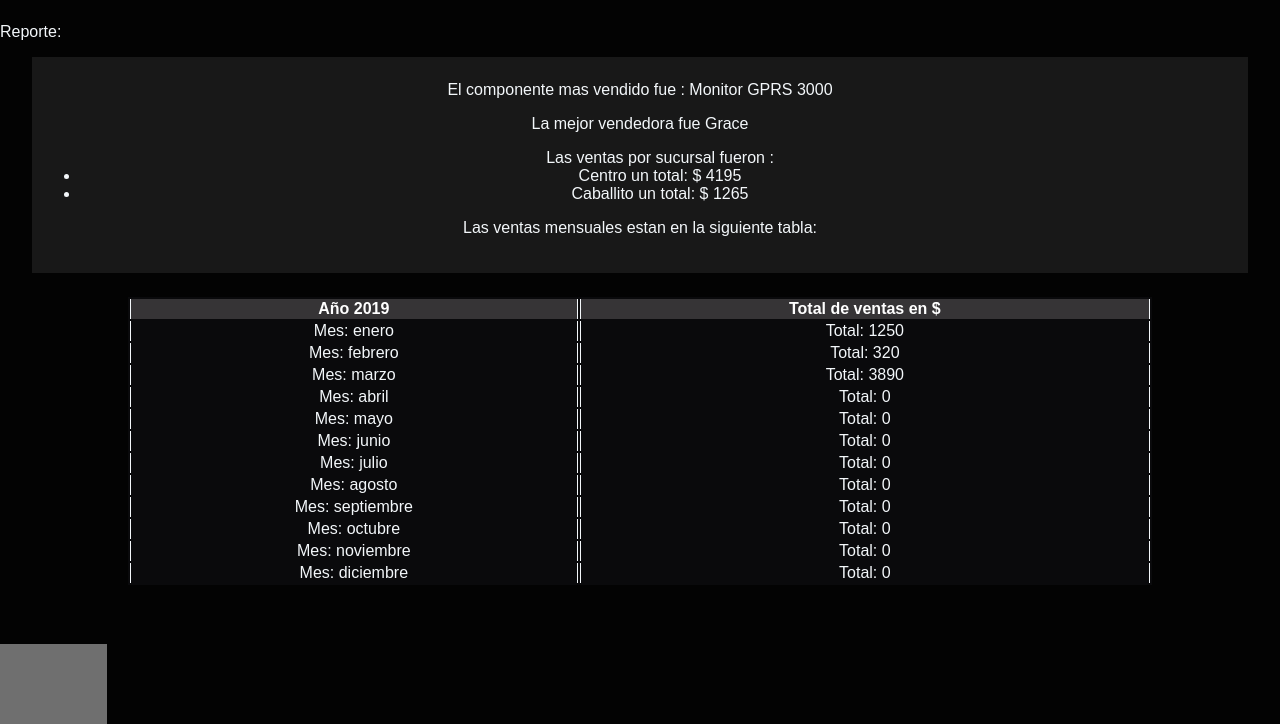
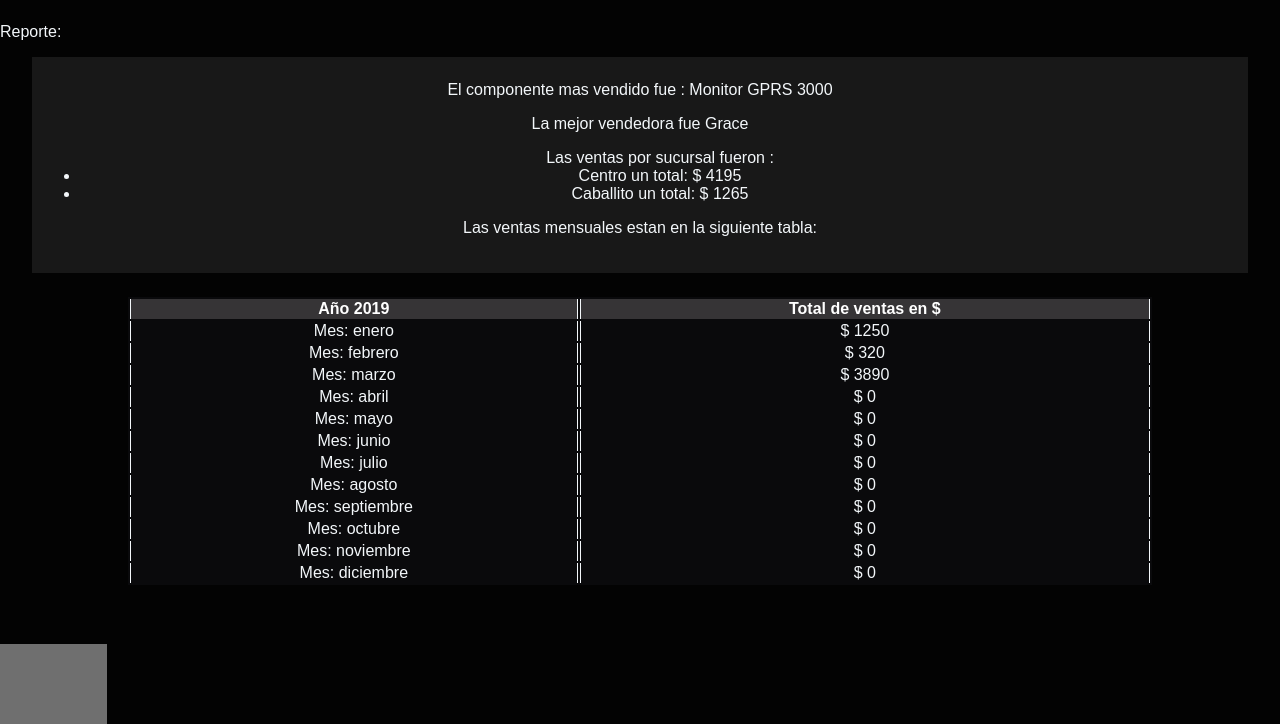
Before and after one commit to Ada-22/TP3PCStore, a plain HTML site: page index.html in a window 1280 px wide. Shown: the part 702-1426 px from the top of the page. Drawn offline with Linux system fonts and the light colour scheme; grey boxes are pictures that could not be loaded.

Commit message:
pequeñas correcciones, falta darle estilos a la nueva tabla

```diff
--- a/index.html
+++ b/index.html
@@ -44,7 +44,7 @@
                         <option value="Caballito">Caballito</option>
                         </select>
                     </p>
-                    <input type="submit" value="Enviar" id="sent" onclick ="newSale()">
+                    <input type="submit" value="Enviar" id="sent" onclick ="newSale()" class="buttom1">
                 </div>
                 <table>
                     <thead>
--- a/index.js
+++ b/index.js
@@ -44,23 +44,23 @@ let shop = {
 }
 
 const createTable = () => {
-    let container = document.getElementById('record')
+    let container = document.getElementById("record")
     container.innerHTML = ""
-    shop.salesList.map(e => {
-    let trSale = document.createElement('tr')
-    let tdDate = document.createElement('td')
+    shop.salesList.forEach(e => {
+    let trSale = document.createElement("tr")
+    let tdDate = document.createElement("td")
     tdDate.innerText =`${e.date.getMonth() + 1}/${e.date.getFullYear()}`
     trSale.appendChild(tdDate)
-    let tdSeller = document.createElement('td')
+    let tdSeller = document.createElement("td")
     tdSeller.innerText = e.nameSeller
     trSale.appendChild(tdSeller)
-    let tdComponents = document.createElement('td')
+    let tdComponents = document.createElement("td")
     tdComponents.innerText = e.components
     trSale.appendChild(tdComponents)
-    let tdBranch = document.createElement('td')
+    let tdBranch = document.createElement("td")
     tdBranch.innerText = e.branch
     trSale.appendChild(tdBranch)
-    let tdTotalPrice = document.createElement('td')
+    let tdTotalPrice = document.createElement("td")
     tdTotalPrice.innerText = machinePrice(e.components)
     trSale.appendChild(tdTotalPrice)
     container.appendChild(trSale)
@@ -71,15 +71,15 @@ const createTable = () => {
 }
 
 const showOptions = () => {
-    let divShow = document.getElementById('newSale')
-    divShow.style.display = 'block'
+    let divShow = document.getElementById("newSale")
+    divShow.style.display = "block"
 
 }
 
 const newSale = () => {
-    let sentItem = document.getElementById('sent')
+    let sentItem = document.getElementById("sent")
     let sale =  { date:"", nameSeller: "", components: [], branch: ""}
-    let components = document.getElementById('components')
+    let components = document.getElementById("components")
     let selectedOptions = Array.from(components.selectedOptions)
     sale.components = selectedOptions.map(e => {
         return e.value
@@ -89,9 +89,9 @@ const newSale = () => {
     })
     let today = new Date
     sale.date = new Date (today.getFullYear(),today.getMonth(),today.getDate())
-    let nameSeller = document.getElementById('sellers')
+    let nameSeller = document.getElementById("sellers")
     sale.nameSeller = nameSeller.value
-    let branch = document.getElementById('branch')
+    let branch = document.getElementById("branch")
     sale.branch = branch.value
     shop.salesList.push(sale)
     createTable()
@@ -112,11 +112,11 @@ const machine = ["Monitor ASC 543", "Motherboard MZI"]
 console.log(`La venta de ${machine} tiene un costo de ARS ${machinePrice(machine)}`)
 
 //2) cantidadVentasComponente(componente)
-const saleQuantity = (sale) => {
+const saleQuantity = (component) => {
     let saleCount = 0
     shop.salesList.forEach(e => {
-        e.components.forEach( piece =>{
-            if(piece === sale){
+        e.components.forEach( product =>{
+            if(product === component){
                 saleCount++
             }
         })
@@ -138,8 +138,8 @@ const sellerOfTheMonth = (month, year) => {
     .nameSeller
     }
 
+    console.log(`La mejor vendedora fue:  ${sellerOfTheMonth(1, 2019)}`)
 
-console.log('La mejor vendedora fue: ' + sellerOfTheMonth(1, 2019))
 
 // 4) ventasMes(mes, anio)
 const monthlySales = (year, month, data = shop.salesList) => {
@@ -235,9 +235,9 @@ shop.salesList.forEach(e =>{
 }
 const nameSr = "Ada"
 const nameB = "Centro"
-console.log(`Las ventas totales de ${nameB} fueron: ARS ${totalSaleBranchSeller(nameB)}`)
+console.log(`'Asi puedo reutilizar el codigo eligiendo la constante que deseo ver:'`)
+console.log(`Ejemplo)-'Las ventas totales de ${nameB} fueron: ARS ${totalSaleBranchSeller(nameB)}'`)
 
-//Asi puedo reutilizar el codigo eligiendo la const que deseo ver
 
 
 //10) función sucursalDelMes(mes, anio)
@@ -252,7 +252,7 @@ const branchOfTheMonth = (month, year) => {
  }
 
 
- console.log('la mejor sucursal fue: ' + branchOfTheMonth(1, 2019))
+ console.log(`La mejor sucursal fue: ${branchOfTheMonth(1, 2019)}`)
 
  //11) Para tener una mejor muestra de como está resultando el local, queremos desarrollar un reporte que nos muestre las
 //ventas por sucursal y por mes. Para esto, necesitamos crear las siguientes funciones:
@@ -281,7 +281,7 @@ const monthlyRender = year => {
     return salesPerMonth
 }
 console.log(`Las ventas mensuales durante el año 2019 fueron: `)
-console.table (monthlyRender(2019))
+console.table(monthlyRender(2019))
 
 //11.b) renderPorSucursal(): Muestra una lista del importe total vendido por cada sucursal
 
@@ -330,12 +330,12 @@ const theBestSeller = () =>{
     tdMonth.innerText = `Mes: ${e.month}`
     trRender.appendChild(tdMonth)
     let tdSale = document.createElement("td")
-    tdSale.innerText = `Total: ${e.sales}`
+    tdSale.innerText = `$ ${e.sales}`
     trRender.appendChild(tdSale)
     content.appendChild(trRender)
-    content.style.width = "100px"
-    content.style.margin = "0 auto"
+
 })
+
  }
 
     const totalRender = () => {
```
